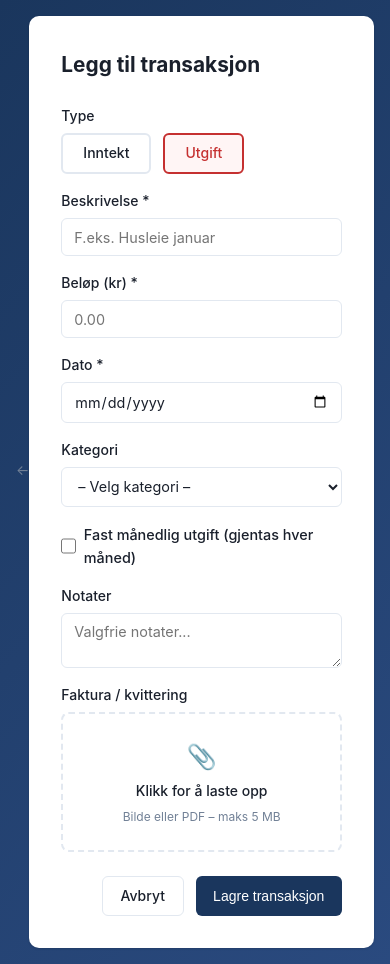
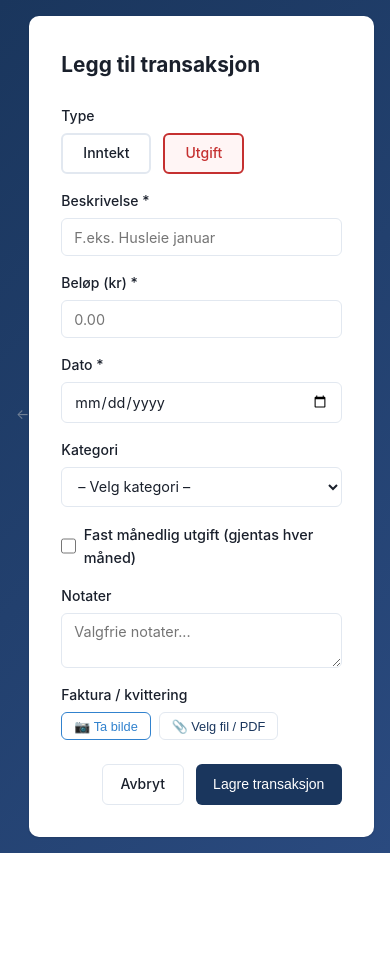
Before and after one commit to talkingtomartin/estate, a FastAPI app: template app/templates/transactions/new.html in a window 390 px wide. After the commit the page ends 853 px from the top, so only its background shows below. Run offline with FastAPI, Linux system fonts and the light colour scheme; the template is opened without the code that fills it, so the values that code supplies are empty.

Commit message:
Add camera capture for receipt/invoice attachments on mobile
- Two buttons replace the old file-drop area: "Ta bilde" and "Velg fil / PDF"
- "Ta bilde" uses capture="environment" to open the rear camera directly
- "Velg fil" opens the normal file picker (images + PDF)
- Selecting a file shows an inline preview (thumbnail for images, filename for PDF)
- Works on both new-transaction and edit-transaction forms

Co-Authored-By: Claude Sonnet 4.6 <noreply@anthropic.com>

```diff
--- a/app/static/css/main.css
+++ b/app/static/css/main.css
@@ -615,6 +615,50 @@ textarea { resize: vertical; }
 
 .property-shared { font-size: 0.78rem; color: #2b6cb0; margin-top: 0.2rem; }
 
+/* ── Attachment camera / file picker ────────────────────────────────────── */
+.attach-btns {
+  display: flex;
+  gap: 0.5rem;
+  flex-wrap: wrap;
+}
+
+.attach-cam-btn {
+  /* Slightly highlighted so it reads as the primary camera action */
+  border-color: var(--accent);
+  color: var(--accent);
+}
+
+.attach-input-hidden {
+  display: none;
+}
+
+.attach-preview {
+  display: flex;
+  align-items: center;
+  gap: 0.75rem;
+  margin-top: 0.6rem;
+  padding: 0.5rem 0.75rem;
+  background: var(--surface);
+  border: 1px solid var(--border);
+  border-radius: 8px;
+}
+
+.attach-preview.hidden { display: none; }
+
+.attach-preview-img {
+  width: 56px;
+  height: 56px;
+  object-fit: cover;
+  border-radius: 4px;
+  flex-shrink: 0;
+}
+
+.attach-preview-name {
+  font-size: 0.8rem;
+  color: var(--text-muted);
+  word-break: break-all;
+}
+
 /* ── Verdiutvikling page ────────────────────────────────────────────────── */
 .val-table-wrap {
   overflow-x: auto;
--- a/app/templates/transactions/new.html
+++ b/app/templates/transactions/new.html
@@ -77,15 +77,13 @@
     </div>
 
     <div class="form-group">
-      <label for="attachment">Faktura / kvittering</label>
-      <div class="file-upload-area">
-        <input type="file" id="attachment" name="attachment" accept="image/*,.pdf" class="file-input" />
-        <div class="file-upload-label">
-          <span class="file-upload-icon">📎</span>
-          <span class="file-upload-text">Klikk for å laste opp</span>
-          <span class="file-upload-hint">Bilde eller PDF – maks 5 MB</span>
-        </div>
+      <label>Faktura / kvittering</label>
+      <div class="attach-btns">
+        <button type="button" class="btn btn-outline-sm attach-cam-btn" onclick="openAttachCamera('attachment')">📷 Ta bilde</button>
+        <button type="button" class="btn btn-outline-sm" onclick="openAttachFile('attachment')">📎 Velg fil / PDF</button>
       </div>
+      <input type="file" id="attachment" name="attachment" class="attach-input-hidden" />
+      <div id="attachment-preview" class="attach-preview hidden"></div>
     </div>
 
     <div class="form-actions">
```
Also changed, not shown: app/static/js/main.js (+45 -4 lines), app/templates/transactions/edit.html (+6 -8 lines).
